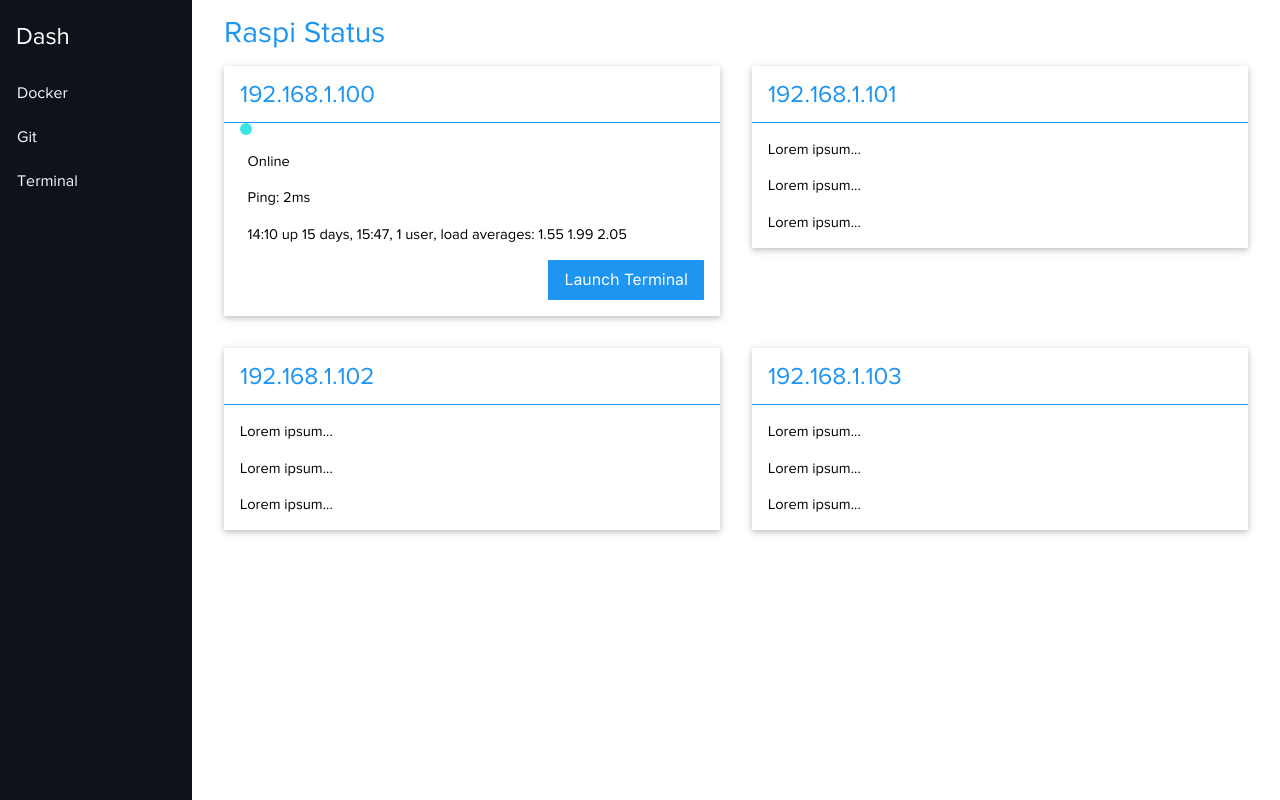
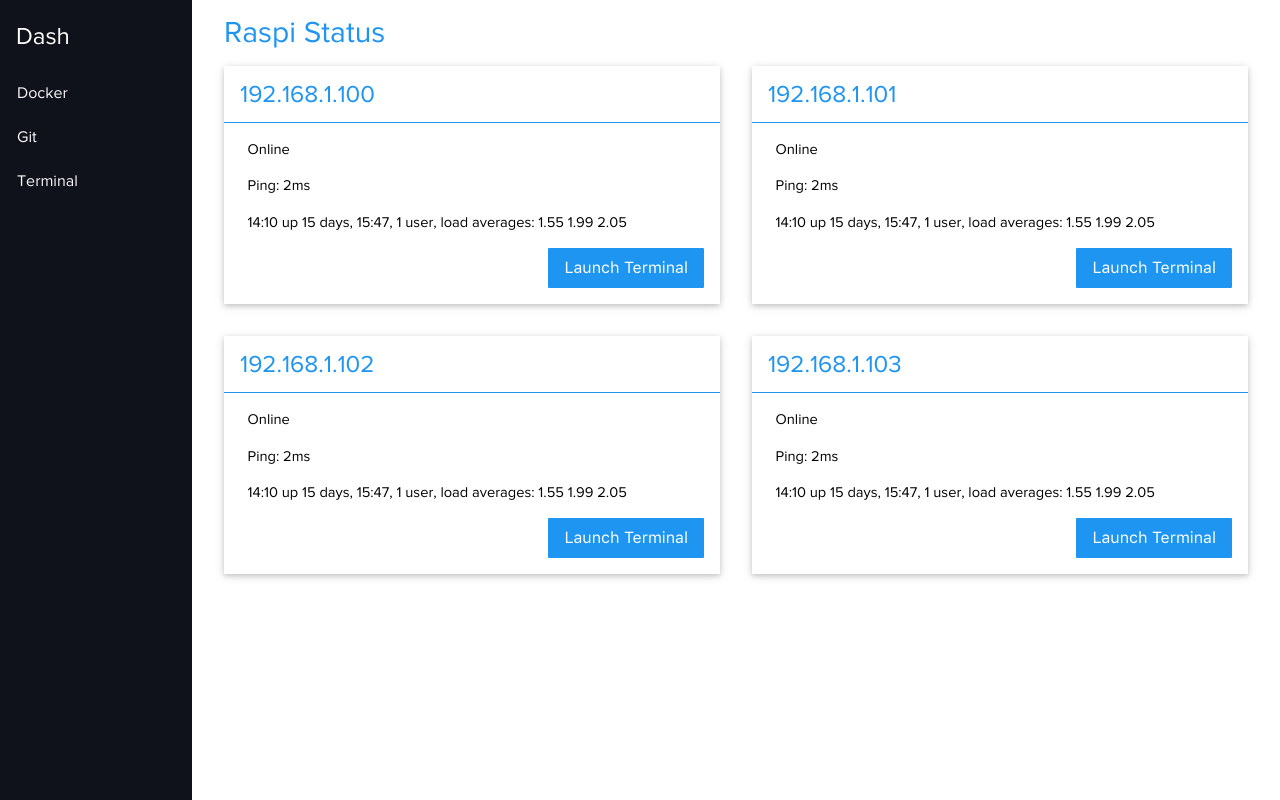
Before and after one commit to mattnappo/pi-term, a website: page src/static/dash.MOCKUP.html in a window 1280 px wide. Drawn offline with nearby package versions, Linux system fonts and the light colour scheme.

Commit message:
Improved Dash structure

```diff
--- a/src/static/dash.MOCKUP.html
+++ b/src/static/dash.MOCKUP.html
@@ -69,11 +69,11 @@
 
                         <div class="w3-container">
                             <div class="row">
-                            <div class="online-dot"></div>
-                            <p class="online">&nbsp;&nbsp;Online</p>
+                            <!-- <div class="online-dot"></div> -->
+                            <p class="online">&nbsp;&nbsp;<span id="status">Online</span></p>
                             </div>
-                            <p>&nbsp;&nbsp;Ping: 2ms</p>
-                            <p>&nbsp;&nbsp;14:10  up 15 days, 15:47, 1 user, load averages: 1.55 1.99 2.05</p>
+                            <p>&nbsp;&nbsp;Ping: <span id="ping">2</span>ms</p>
+                            <p>&nbsp;&nbsp;<span id="uptime">14:10  up 15 days, 15:47, 1 user, load averages: 1.55 1.99 2.05</span></p>
                             <button class="launch-button" onclick="NewTerminal();">Launch Terminal</button>
                         </div>
                     </div>
@@ -85,9 +85,13 @@
                         </header>
 
                         <div class="w3-container">
-                            <p>Lorem ipsum...</p>
-                            <p>Lorem ipsum...</p>
-                            <p>Lorem ipsum...</p>
+                            <div class="row">
+                            <!-- <div class="online-dot"></div> -->
+                            <p class="online">&nbsp;&nbsp;<span id="status">Online</span></p>
+                            </div>
+                            <p>&nbsp;&nbsp;Ping: <span id="ping">2</span>ms</p>
+                            <p>&nbsp;&nbsp;<span id="uptime">14:10  up 15 days, 15:47, 1 user, load averages: 1.55 1.99 2.05</span></p>
+                            <button class="launch-button" onclick="NewTerminal();">Launch Terminal</button>
                         </div>
                     </div>
                 </div>
@@ -100,9 +104,13 @@
                         </header>
 
                         <div class="w3-container">
-                            <p>Lorem ipsum...</p>
-                            <p>Lorem ipsum...</p>
-                            <p>Lorem ipsum...</p>
+                            <div class="row">
+                            <!-- <div class="online-dot"></div> -->
+                            <p class="online">&nbsp;&nbsp;<span id="status">Online</span></p>
+                            </div>
+                            <p>&nbsp;&nbsp;Ping: <span id="ping">2</span>ms</p>
+                            <p>&nbsp;&nbsp;<span id="uptime">14:10  up 15 days, 15:47, 1 user, load averages: 1.55 1.99 2.05</span></p>
+                            <button class="launch-button" onclick="NewTerminal();">Launch Terminal</button>
                         </div>
                     </div>
                 </div>
@@ -113,9 +121,13 @@
                         </header>
 
                         <div class="w3-container">
-                            <p>Lorem ipsum...</p>
-                            <p>Lorem ipsum...</p>
-                            <p>Lorem ipsum...</p>
+                            <div class="row">
+                            <!-- <div class="online-dot"></div> -->
+                            <p class="online">&nbsp;&nbsp;<span id="status">Online</span></p>
+                            </div>
+                            <p>&nbsp;&nbsp;Ping: <span id="ping">2</span>ms</p>
+                            <p>&nbsp;&nbsp;<span id="uptime">14:10  up 15 days, 15:47, 1 user, load averages: 1.55 1.99 2.05</span></p>
+                            <button class="launch-button" onclick="NewTerminal();">Launch Terminal</button>
                         </div>
                     </div>
                 </div>
@@ -126,7 +138,6 @@
     </div>
     <script src="https://code.jquery.com/jquery-3.3.1.min.js" integrity="sha256-FgpCb/KJQlLNfOu91ta32o/NMZxltwRo8QtmkMRdAu8="
         crossorigin="anonymous"></script>
-    <script src="./js/terminal.js"></script>
     <script src="./js/dash.js"></script>
 </body>
 
--- a/src/static/js/dash.js
+++ b/src/static/js/dash.js
@@ -1,3 +1,5 @@
 function NewTerminal() {
-    window.open("https://localhost/terminal");
+    // window.location.href = "terminal";
+    var win = window.open("terminal", "_blank");
+    win.focus();
 }
```
